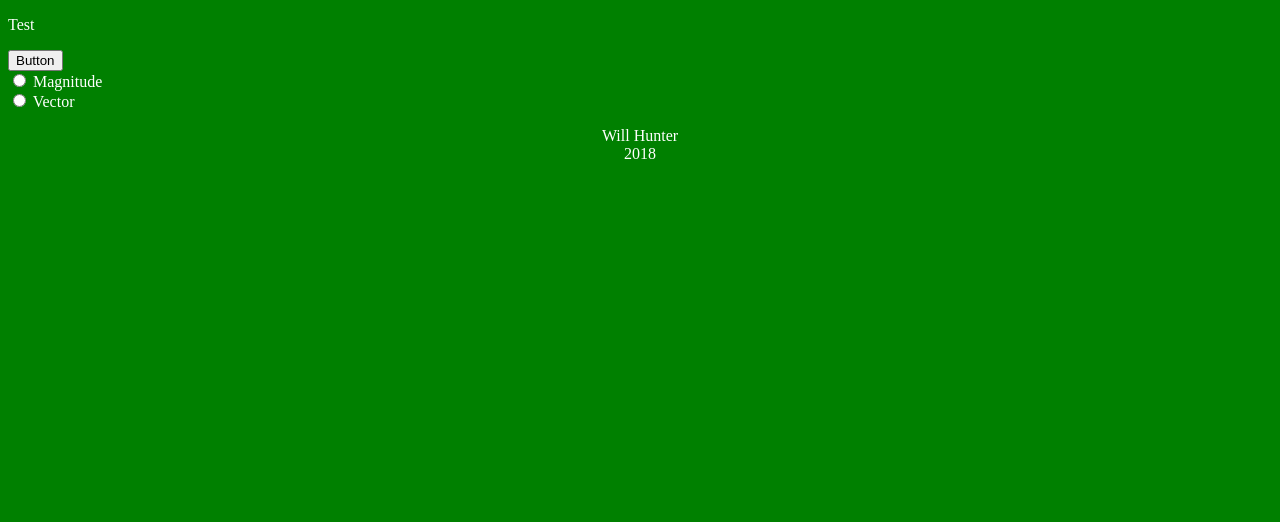
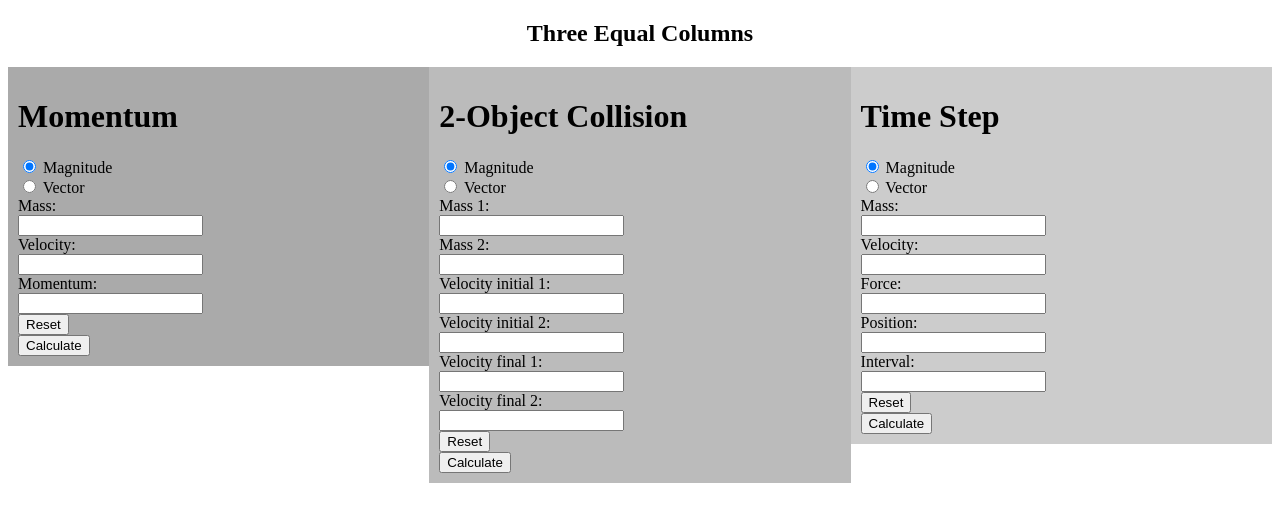
Before and after one commit to jhunter64/PhysicsSite, a plain HTML site: page test.html in a window 1280 px wide. Drawn offline with Linux system fonts and the light colour scheme.

Commit message:
Columns fixed, CSS updates

```diff
--- /dev/null
+++ b/indexStyles.css
@@ -0,0 +1,18 @@
+body {
+	background-color: #008080;
+	color: black;
+	columns: 3;
+}
+
+footer {
+	text-align: center;
+}
+
+h3 {
+	columns: 1;
+	text-align: center;
+}
+
+colgroup {
+	columns: 1;
+}
--- /dev/null
+++ b/momentumStyles.css
@@ -0,0 +1,34 @@
+body {
+	background-color: rgb(0, 80, 0);
+	color: white;
+}
+
+h1:hover {
+	text-decoration: underline;
+}
+
+* {
+	box-sizing: border-box;
+}
+
+h2 {
+	text-align: center;
+}
+
+form:hover {
+	color: rgb(219, 81, 81);
+}
+
+/* Create three equal columns that floats next to each other */
+.column {
+	float: left;
+	width: 33.33%;
+	padding: 10px;
+}
+
+/* Clear floats after the columns */
+.row:after {
+	content: "";
+	display: table;
+	clear: both;
+}
--- a/styles.css
+++ b/styles.css
@@ -1,5 +1,5 @@
 body {
-	background-color: green;
+	background-color: rgb(0, 80, 0);
 	color: white;
 }
 
@@ -7,6 +7,71 @@ footer {
 	text-align: center;
 }
 
-h3 {
+footer p:hover {
+	font-style: oblique;
+	font-size: 125%;
+	color: gold;
+}
+
+h1:hover {
+	text-decoration: underline;
+}
+
+* {
+	box-sizing: border-box;
+}
+
+h2 {
 	text-align: center;
 }
+
+form:hover {
+	color: rgb(219, 81, 81);
+}
+
+/* Create three equal columns that floats next to each other */
+.column {
+	float: left;
+	width: 33.33%;
+	padding: 10px;
+}
+
+/* Clear floats after the columns */
+.row:after {
+	content: "";
+	display: table;
+	clear: both;
+}
+
+/* Add a black background color to the top navigation */
+.navigation {
+    background-color: #333;
+	overflow: hidden;
+}
+
+/* Style the links inside the navigation bar */
+.navigation a {
+    float: left;
+    color: #f2f2f2;
+    text-align: center;
+    padding: 14px 16px;
+    text-decoration: none;
+	font-size: 17px;
+	border: solid;
+	border-color: white;
+	border-top: #333;
+	border-bottom: #333;
+	border-left: #333;
+}
+
+/* Change the color of links on hover */
+.navigation a:hover {
+    background-color: rgb(43, 52, 136);
+    color: yellow;
+}
+
+/* Add a color to the active/current link */
+.navigation a.active {
+    background-color: #4CAF50;
+    color: white;
+}
--- a/test.html
+++ b/test.html
@@ -1,19 +1,97 @@
 <!DOCTYPE html>
 <html>
 	<head>
-		<link rel="stylesheet" href="styles.css">
-		<script type = "text/javascript" src = "test.js"></script>
-		<script type = "text/javascript" src = "Vector.js"></script>
+		<meta name="viewport" content="width=device-width, initial-scale=1">
+		<style>
+		* {
+			box-sizing: border-box;
+		}
+		h2 {
+			text-align: center;
+			}
+		/* Create three equal columns that floats next to each other */
+		.column {
+			float: left;
+			width: 33.33%;
+			padding: 10px;
+		}
+
+		/* Clear floats after the columns */
+		.row:after {
+			content: "";
+			display: table;
+			clear: both;
+		}
+		</style>
 	</head>
-	<p id = "title">Test</p>
-	<button type = "button" onclick = "testVector()">Button</button>
-	<form>
-		<input type="radio"
-		name="inputType" value="m" id = "inputMagnitude"> Magnitude<br>
-		<input type="radio"
-		name="inputType" value="v" id = "inputVector"> Vector<br>
-	</form>
-	<footer>
-		<p>Will Hunter<br>2018</p>
-	</footer>
+	<body>
+		<h2>Three Equal Columns</h2>
+		<div class="row">
+			<div class="column" style="background-color:#aaa;">
+				<h1>Momentum</h1>
+				<form>
+					<input type="radio"
+					onclick = "changeType('velocity', 'number'),
+					changeType('momentum', 'number')"
+					name="inputType" id = "inputMagnitude" checked> Magnitude<br>
+					<input type="radio"
+					onclick = "changeType('velocity', 'text'),
+					changeType('momentum', 'text')"
+					name="inputType" id = "inputVector"> Vector<br>
+				</form>
+				<form>
+					Mass:<br><input type = "number" id = "mass"><br>
+					Velocity:<br><input type = "number" id = "velocity"><br>
+					Momentum:<br><input type = "number" id = "momentum">
+				</form>
+				<button type = "button" onclick = "resetMomentum()">Reset</button><br>
+				<button type = "button" onclick = "momentumCalculate()">Calculate</button><br>
+			</div>
+			<div class="column" style="background-color:#bbb;">
+				<h1>2-Object Collision</h1>
+				<form>
+					<input type="radio"
+					onclick = "changeType('col_vi1', 'number'), changeType('col_vi2', 'number'),
+					changeType('col_vf1', 'number'), changeType('col_vf2', 'number')"
+					name="collisionInputType" id = "collisionInputMagnitude" checked> Magnitude<br>
+					<input type="radio"
+					onclick = "changeType('col_vi1', 'text'), changeType('col_vi2', 'text'),
+					changeType('col_vf1', 'text'), changeType('col_vf2', 'text')"
+					name="collisionInputType" id = "collisionInputVector"> Vector<br>
+				</form>
+				<form>
+					Mass 1:<br><input type = "number" id = "col_m1"><br>
+					Mass 2:<br><input type = "number" id = "col_m2"><br>
+					Velocity initial 1:<br><input type = "number" id = "col_vi1"><br>
+					Velocity initial 2:<br><input type = "number" id = "col_vi2"><br>
+					Velocity final 1:<br><input type = "number" id = "col_vf1"><br>
+					Velocity final 2:<br><input type = "number" id = "col_vf2">
+				</form>
+				<button type = "button" onclick = "resetCollision()">Reset</button><br>
+				<button type = "button" onclick = "collisionCalculate()">Calculate</button><br>
+			</div>
+			<div class="column" style="background-color:#ccc;">
+				<h1>Time Step</h1>
+				<form>
+					<input type="radio"
+					onclick = "changeType('ts_v', 'number'), changeType('ts_f', 'number'),
+					changeType('ts_r', 'number')"
+					name="collisionInputType" id = "collisionInputMagnitude" checked> Magnitude<br>
+					<input type="radio"
+					onclick = "changeType('ts_v', 'text'), changeType('ts_f', 'text'),
+					changeType('ts_r', 'text')"
+					name="collisionInputType" id = "collisionInputVector"> Vector<br>
+				</form>
+				<form>
+					Mass:<br><input type = "number" id = "ts_m"><br>
+					Velocity:<br><input type = "number" id = "ts_v"><br>
+					Force:<br><input type = "number" id = "ts_f"><br>
+					Position:<br><input type = "number" id = "ts_r"><br>
+					Interval:<br><input type = "number" id = "ts_t"><br>
+				</form>
+				<button type = "button" onclick = "resetTimeStep()">Reset</button><br>
+				<button type = "button" onclick = "timeStepCalculate()">Calculate</button><br>
+			</div>
+		</div>
+	</body>
 </html>
```
Also changed, not shown: Momentum.html (+16 -2 lines), index.html (+1 -1 lines), momentumJS.js (+23 -10 lines).
